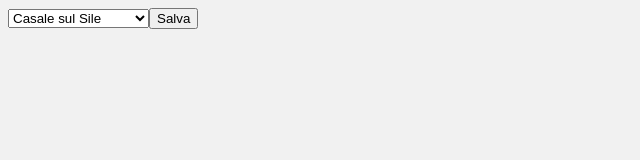
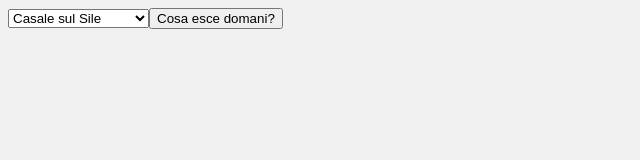
Before and after one commit to RiccardoZaffalon/which-bin, a Next.js app: page / in a window 1280 px wide. Shown: the top 160 px of the page, without its empty margins (0-640 px from the left). Built offline with nearby package versions, Linux system fonts and the light colour scheme.

Commit message:
Update zone selection

```diff
--- a/pages/index.js
+++ b/pages/index.js
@@ -1,10 +1,13 @@
 import { useState, useEffect, useRef } from 'react';
+import Router from 'next/router';
 
 export default function Home({ zones }) {
   const select = useRef(null);
 
   function handleOnSubmit(e) {
-    console.log(select.current.value);
+    const value = select.current.value;
+
+    Router.push(`/zone/${value}`)
     e.preventDefault();
   }
 
@@ -16,7 +19,7 @@ export default function Home({ zones }) {
             return <option value={el.id} key={el.id}>{el.name}</option>
           }) }
         </select>
-        <input type="submit" value="Salva" />
+        <input type="submit" value="Cosa esce domani?" />
       </form>
     </div>
   )
```
Also changed, not shown: pages/zone/[id].js (+9 -5 lines).
